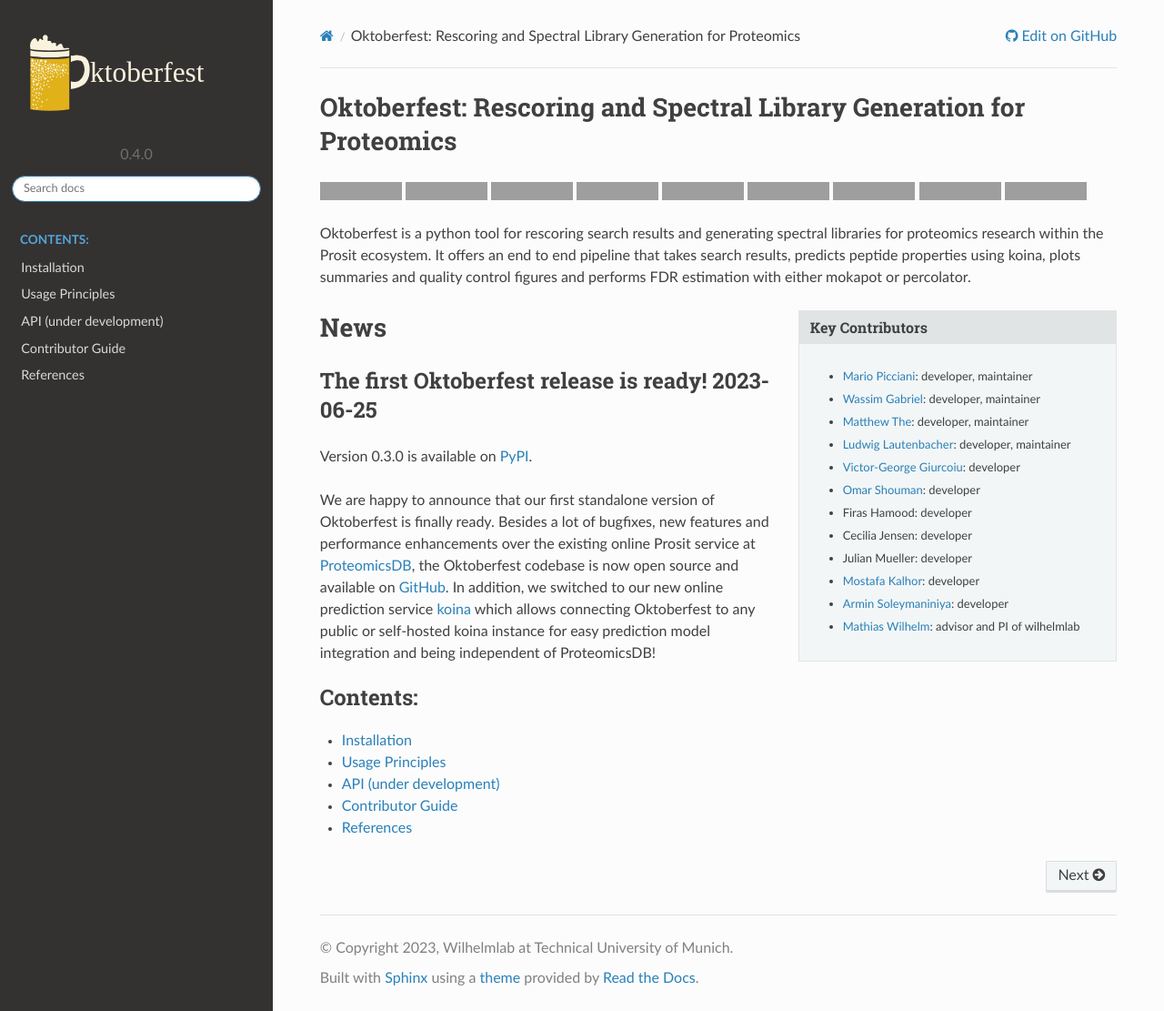
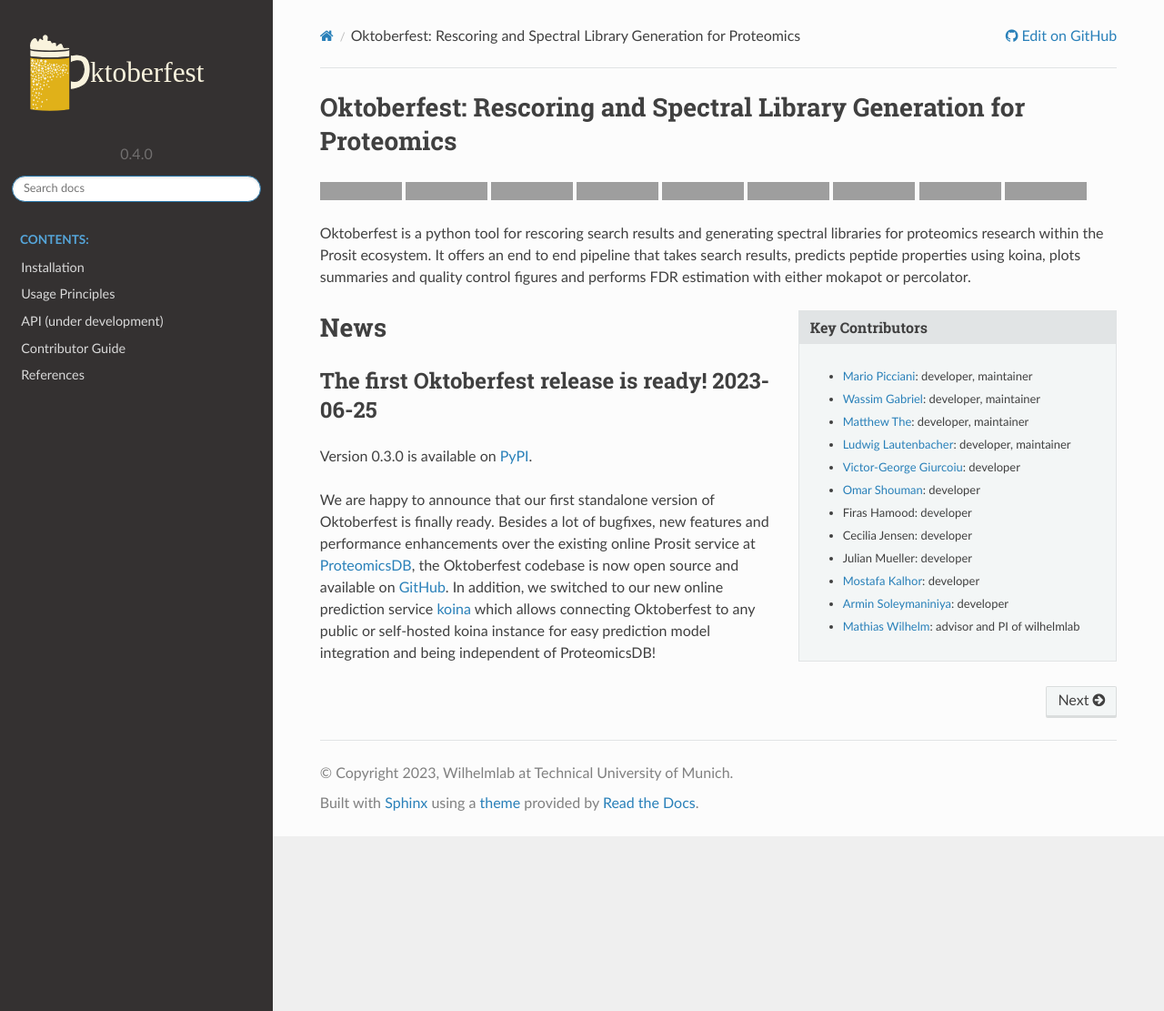
Before and after one commit to wilhelm-lab/oktoberfest, a Sphinx documentation site: the page built from docs/index.rst, in a window 1280 px wide and 1111 px high, cut to the strip 0-1111 px from the top of the window. Shown: the whole strip at 91% size. Built offline with Sphinx 7.4.7 and the Read the Docs theme 2.0.0, drawn with Linux system fonts in a browser that asks for light colours; part of the change alters nothing that is shown; grey boxes are pictures that could not be loaded.

```diff
--- a/docs/index.rst
+++ b/docs/index.rst
@@ -10,7 +10,8 @@
 .. include:: news.rst
 
 .. toctree::
-   :maxdepth: 1
+   :hidden:
+   :maxdepth: 2
    :caption: Contents:
 
    installation
```
